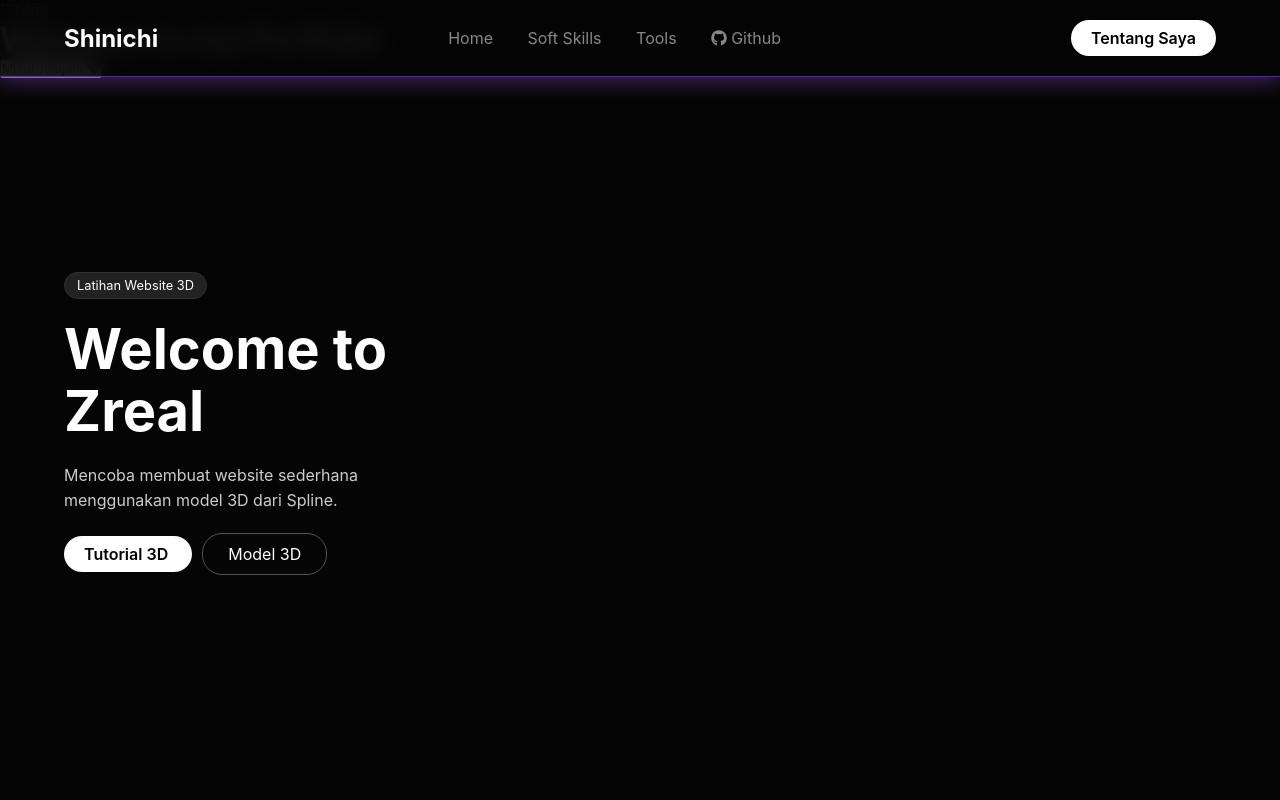
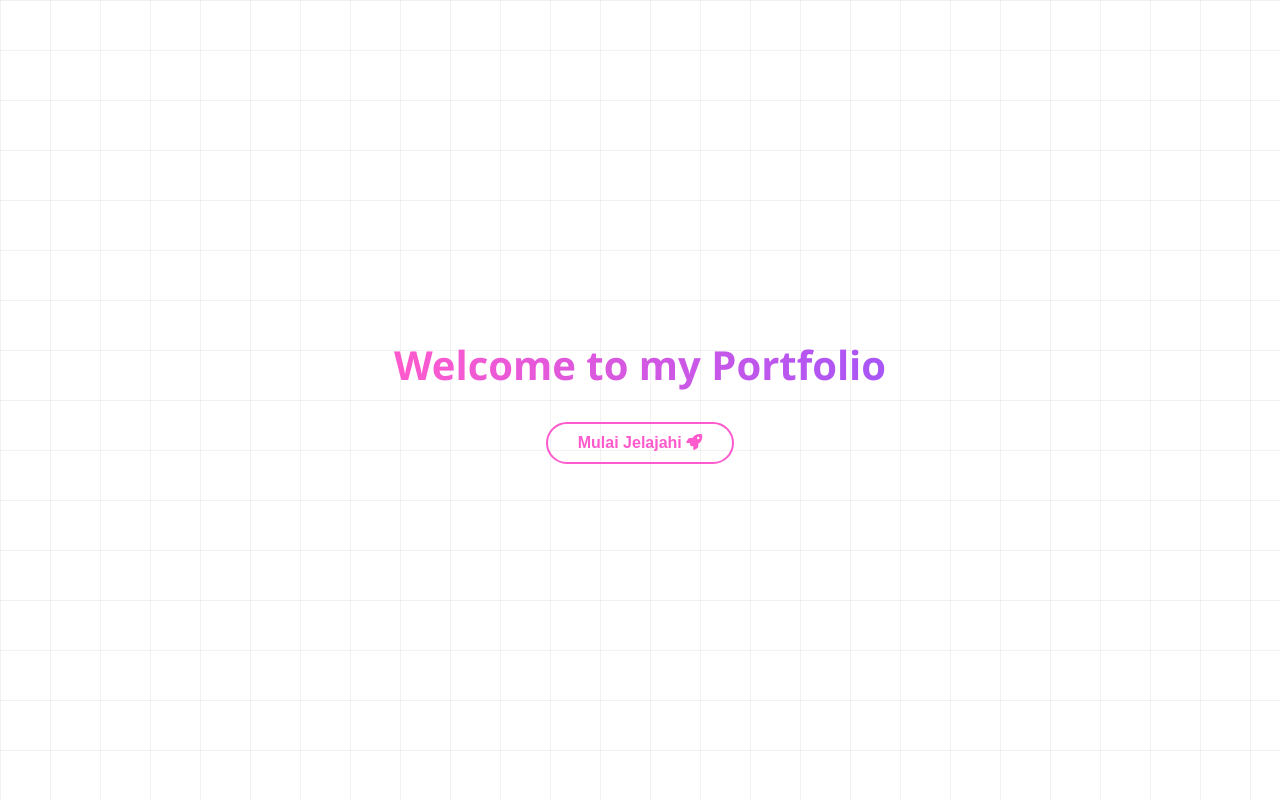
Before and after one commit to fazril299/websederhana3D, a plain HTML site: page index.html in a window 1280 px wide. Shown: the top 800 px of the page. Drawn offline with nearby package versions, Linux system fonts and the light colour scheme; some packages are replaced by stand-ins of ours; a script that the page names is missing.

Commit message:
Update style.css

```diff
--- a/style.css
+++ b/style.css
@@ -1,191 +1,429 @@
+/* =========================================
+   ROOT COLOR SYSTEM
+========================================= */
 
-* {
-    margin: 0;
-    padding: 0;
-    box-sizing: border-box;
+:root{
+    --primary:#a855f7;
+    --primary-soft:#c084fc;
+    --secondary:#ff5acd;
+
+    --bg-main:#ffffff;
+    --bg-card:rgba(255,255,255,0.6);
+
+    --text-main:#111111;
+    --text-soft:#555;
+
+    --radius:14px;
+    --radius-big:24px;
+
+    --shadow-soft:0 10px 30px rgba(0,0,0,0.15);
+    --shadow-glow:0 0 20px rgba(168,85,247,0.3);
+
+    --transition:all .35s cubic-bezier(.4,0,.2,1);
 }
 
-body {
-    background-color: #050505;
-    color: #cccccc;
-    font-family: -apple-system, BlinkMacSystemFont, "Segoe UI", Roboto, sans-serif;
-    overflow-x: hidden;
-}
-.navbar {
-    display: flex;
-    justify-content: space-between;
-    align-items: center;
-    padding: 20px 5%;
+/* =========================================
+   GLOBAL
+========================================= */
 
-
-    position: fixed;
-    top: 0;
-    left: 0;
-    width: 100%;
-
-
-    background-color: rgba(5, 5, 5, 0.9);
-    backdrop-filter: blur(10px);
-    border-bottom: 1px solid rgba(168, 85, 247, 0.5);
-    box-shadow: 0px 4px 20px rgba(168, 85, 247, 0.4);
-    z-index: 100;
-}
-.brand-logo {
-    color: white;
-    font-size: 1.5rem;
-    font-weight: bold;
-    text-decoration: none;
+*{
+margin:0;
+padding:0;
+box-sizing:border-box;
 }
 
-.nav-links a {
-    color: #888;
-    text-decoration: none;
-    margin: 0 15px;
-    transition: 0.3s;
-}
-
-.nav-links a:hover {
-    color: #a855f7;
-    box-shadow : 0px 4px 15px rgba(168, 85, 247, 0.4);
-}
-
-.btn-primary {
-    background: white;
-    color: black;
-    padding: 8px 20px;
-    border-radius: 20px;
-    text-decoration: none;
-    font-weight: 600;
+body{
+font-family:"Segoe UI",Tahoma,Geneva,Verdana,sans-serif;
+background:var(--bg-main);
+color:var(--text-main);
+overflow-x:hidden;
 }
 
 
-.hero-section {
-    display: flex;
-    align-items: center;
-    justify-content: space-between;
-    padding: 0 5%;
-    min-height: 85vh;
+
+/* =========================================
+   SPLINE BACKGROUND
+========================================= */
+
+spline-viewer{
+position:fixed;
+top:0;
+left:0;
+width:100vw;
+height:100vh;
+
+z-index:-1;
+pointer-events:none;
+
+transform:translateZ(0);
+}
+
+/* =========================================
+   INTRO SCREEN
+========================================= */
+
+#intro-screen{
+position:fixed;
+top:0;
+left:0;
+width:100%;
+height:100vh;
+
+z-index:9999;
+
+display:flex;
+flex-direction:column;
+justify-content:center;
+align-items:center;
+
+background:white;
+
+background-image:
+linear-gradient(rgba(0,0,0,0.05) 1px,transparent 1px),
+linear-gradient(90deg,rgba(0,0,0,0.05) 1px,transparent 1px);
+
+background-size:50px 50px;
+
+transition:transform .8s cubic-bezier(.77,0,.175,1);
+}
+
+.slide-up{
+transform:translateY(-100%);
+}
+
+.intro-text{
+font-size:2.5rem;
+font-weight:800;
+text-align:center;
+
+background:linear-gradient(90deg,#ff5acd,#a855f7);
+-webkit-background-clip:text;
+background-clip:text;
+color:transparent;
+
+opacity:0;
+animation:textFadeIn 1.5s ease forwards;
+}
+
+#start-btn{
+margin-top:30px;
+
+padding:10px 30px;
+
+font-size:1rem;
+font-weight:700;
+
+color:#ff5acd;
+border:2px solid #ff5acd;
+
+background:transparent;
+border-radius:50px;
+
+cursor:pointer;
+
+transition:.4s;
+
+opacity:0;
+animation:btnFadeIn 1s ease forwards .5s;
+}
+
+#start-btn:hover{
+background:#ff5acd;
+color:white;
+box-shadow:0 0 20px #ff5acd;
+}
+
+@keyframes textFadeIn{
+to{opacity:1}
+}
+
+@keyframes btnFadeIn{
+from{opacity:0;transform:translateY(10px)}
+to{opacity:1;transform:translateY(0)}
+}
+
+/* =========================================
+   NAVBAR
+========================================= */
+
+.navbar{
+position:fixed;
+top:0;
+left:0;
+
+width:100%;
+
+display:flex;
+justify-content:space-between;
+align-items:center;
+
+padding:20px 5%;
+
+background:rgba(255,255,255,0.7);
+backdrop-filter:blur(10px);
+
+border-bottom:1px solid rgba(0,0,0,0.05);
+
+z-index:1000;
+}
+
+.brand-logo{
+font-size:1.8rem;
+font-weight:800;
+text-decoration:none;
+
+background:linear-gradient(90deg,#4facfe,#a855f7,#ff5acd);
+-webkit-background-clip:text;
+background-clip:text;
+
+color:transparent;
+}
+
+.nav-links a{
+color:#555;
+text-decoration:none;
+margin:0 15px;
+
+transition:.3s;
+}
+
+.nav-links a:hover{
+color:#a855f7;
+}
+
+/* =========================================
+   HERO SECTION
+========================================= */
+
+.hero-section{
+display:flex;
+align-items:center;
+justify-content:space-between;
+
+min-height:100vh;
+
+padding:0 10%;
+padding-top:80px;
+}
+
+.hero-text-wrapper{
+max-width:50%;
+z-index:2;
+}
+
+.badge{
+display:inline-block;
+
+padding:8px 15px;
+
+background:rgba(168,85,247,.1);
+border:1px solid #a855f7;
+
+color:#7e22ce;
+
+border-radius:50px;
+
+font-size:.9rem;
+margin-bottom:20px;
+}
+
+.hero-heading{
+font-size:3.8rem;
+font-weight:800;
+}
+
+.highlight{
+background:linear-gradient(90deg,#4facfe,#a855f7,#ff5acd);
+-webkit-background-clip:text;
+background-clip:text;
+color:transparent;
+}
+
+.hero-subtext{
+font-size:1.1rem;
+color:#555;
+margin-top:10px;
+margin-bottom:30px;
+}
+
+.hero-button{
+display:flex;
+gap:20px;
+}
+
+.btn-primary{
+padding:12px 32px;
+
+border-radius:50px;
+
+background:linear-gradient(135deg,var(--primary),var(--secondary));
+
+border:none;
+color:white;
+
+font-weight:600;
+
+cursor:pointer;
+
+box-shadow:var(--shadow-soft);
+
+transition:var(--transition);
+}
+
+.btn-primary:hover{
+transform:translateY(-3px);
+box-shadow:0 15px 40px rgba(168,85,247,.35);
+}
+
+.btn-outline{
+padding:10px 25px;
+
+border:2px solid #a855f7;
+
+color:#7e22ce;
+
+border-radius:8px;
+
+text-decoration:none;
+font-weight:bold;
+
+transition:.3s;
+}
+
+.btn-outline:hover{
+background:rgba(168,85,247,.1);
+}
+
+.hero-visual{
+width:50%;
+height:600px;
+
+display:flex;
+align-items:center;
+justify-content:center;
+}
+
+/* =========================================
+   SKILLS
+========================================= */
+
+.skills-section{
+padding:100px 5%;
+}
+
+.section-title{
+text-align:center;
+font-size:2.5rem;
+margin-bottom:50px;
+}
+
+.skills-container{
+display:flex;
+justify-content:center;
+flex-wrap:wrap;
+gap:30px;
+}
+
+.skill-card{
+
+flex:1;
+min-width:280px;
+max-width:340px;
+
+padding:45px 35px;
+
+background:var(--bg-card);
+
+border-radius:var(--radius-big);
+
+border:1px solid rgba(0,0,0,.05);
+
+backdrop-filter:blur(14px);
+
+box-shadow:var(--shadow-soft);
+
+transition:var(--transition);
+}
+
+.skill-card:hover{
+transform:translateY(-12px);
+}
+
+/* =========================================
+   TECH STACK
+========================================= */
+
+.tech-section{
+padding:50px 5% 100px;
+text-align:center;
+}
+
+.tech-container{
+display:flex;
+justify-content:center;
+flex-wrap:wrap;
+gap:30px;
+margin-top:50px;
+}
+
+.tech-card{
+
+width:120px;
+height:140px;
+
+background:rgba(255,255,255,.6);
+
+border:1px solid rgba(0,0,0,.08);
+border-radius:20px;
+
+display:flex;
+flex-direction:column;
+align-items:center;
+justify-content:center;
+
+box-shadow:0 5px 15px rgba(0,0,0,.1);
+
+transition:.4s;
+}
+
+.tech-card:hover{
+transform:translateY(-10px);
+}
+
+.tech-card i{
+font-size:3rem;
+margin-bottom:10px;
 }
 
 
-.hero-text-wrapper {
-    width: 45%;
-    z-index: 5;
+/* =========================================
+   MOBILE
+========================================= */
+
+@media(max-width:768px){
+
+.nav-links{
+display:none;
 }
 
-.badge {
-    background: #222;
-    color: white;
-    padding: 5px 12px;
-    border-radius: 15px;
-    font-size: 0.8rem;
-    display: inline-block;
-    margin-bottom: 20px;
-    border: 1px solid #333;
+.hero-section{
+flex-direction:column-reverse;
+text-align:center;
 }
 
-.hero-heading {
-    font-size: 3.5rem;
-    color: white;
-    line-height: 1.1;
-    margin-bottom: 20px;
+.hero-text-wrapper,
+.hero-visual{
+width:100%;
+max-width:100%;
 }
 
-.hero-subtext {
-    font-size: 1rem;
-    line-height: 1.6;
-    margin-bottom: 30px;
-    max-width: 400px;
+.hero-heading{
+font-size:2.4rem;
 }
 
-.btn-outline {
-    border: 1px solid #555;
-    color: white;
-    padding: 10px 25px;
-    border-radius: 20px;
-    text-decoration: none;
-    margin-left: 10px;
+.hero-visual{
+height:350px;
+margin-top:20px;
 }
 
-.btn-outline:hover {
-    border-color: #a855f7;
-    color: #a855f7;
-    box-shadow: 0px 4px 15px rgba(168, 85, 247, 0.4);
-    background-color: rgba(168, 85, 247, 0.1);;
 }
-
-
-.hero-visual {
-    width: 50%;
-    height: 600px;
-    position: relative;
-}
-
-
-@media (max-width: 768px) {
-    .navbar { padding: 15px; }
-    .nav-links { display: none; }
-
-    .hero-section {
-        flex-direction: column;
-        text-align: center;
-        padding-top: 50px;
-    }
-
-    .hero-text-wrapper { width: 100%; margin-bottom: 40px; }
-    .hero-heading { font-size: 2.5rem; }
-    .hero-subtext { margin: 0 auto 30px auto; }
-
-    .hero-visual { width: 100%; height: 400px; }
-
-}
-
-.skills-section {
-    padding: 100px 5%;
-    background-color: #050505;
-    position: relative;
-    z-index: 2;
-}
-
-.skills-section h2 {
-    text-align: center;
-    font-size: 2.5rem;
-    color: white;
-    margin-bottom: 50px;
-}
-
-.text-purple {
-    color: #a855f7;
-}
-
-.skills-container {
-    display: grid;
-    grid-template-columns: repeat(auto-fit, minmax(250px, 1fr));
-    gap: 30px;
-}
-
-.skill-card {
-    background: #111;
-    padding: 30px;
-    border-radius: 15px;
-    border: 1px solid #222;
-    transition: 0.4s;
-}
-
-.skill-card h3 {
-    color: #a855f7;
-    margin-bottom: 15px;
-    font-size: 1.5rem;
-}
-
-.skill-card p {
-    color: #cccccc;
-    font-size: 0.9rem;
-    line-height: 1.6;
-}
-
-.skill-card:hover {
-    transform: translateY(-10px);
-    border-color: #a855f7;
-    background: #161616;
-}
```
